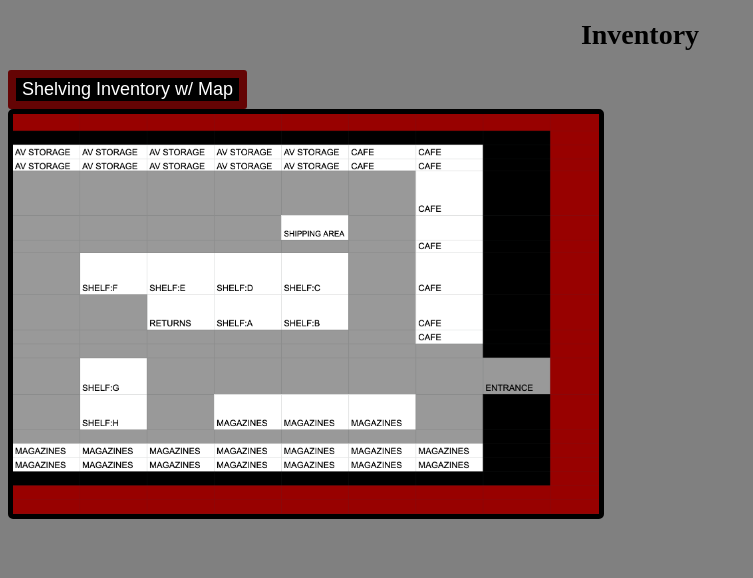
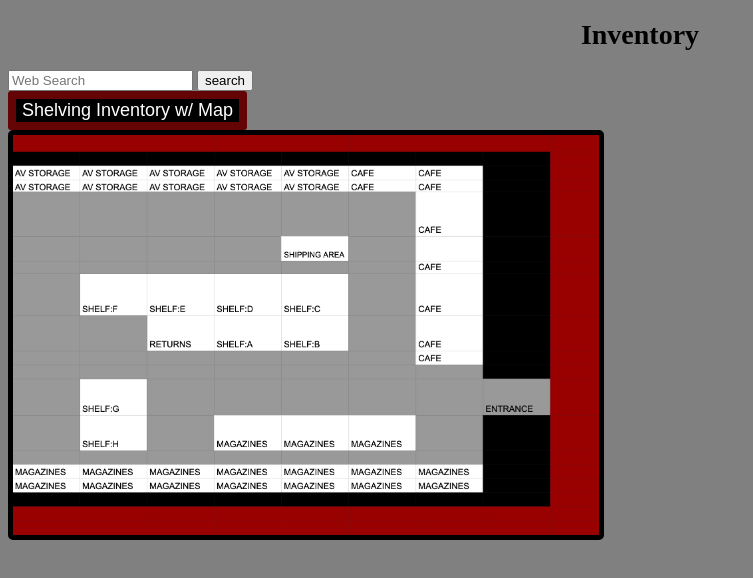
Before and after one commit to GradyDeReamer7602/YI-Inventory-Site, a plain HTML site: page index.html in a window 1280 px wide. Shown: the whole page, without its empty margins (0-753 px from the left). Drawn offline with Linux system fonts and the light colour scheme.

Commit message:
Searchbar

```diff
--- a/index.html
+++ b/index.html
@@ -8,6 +8,16 @@
 <body>
 
     <h1>Inventory</h1>
+
+    <div>
+        <form method="get" action="http://www.google.com/search">
+                <input type="text" placeholder="Web Search" name="q" size="20" class="input">
+                <input type="submit" value="search" class="searchbox">
+
+        </form>
+      <div class="clear"></div>
+      </div>
+    </div>
     <div>
         <a href="https://docs.google.com/spreadsheets/d/1cIAuQYkKAOuLFlGcmWRubAFt91COukXJwxCmGLIfJw8/edit#gid=0" target="_blank"
         ><button type="button">Shelving Inventory w/ Map</button></a>
@@ -15,6 +25,14 @@
         <img class="map" src="./images/download.png" />
         </div>
       </div>
+      </body>
 </body>
 
 </html>
+
+
+
+
+</style>
+</head>
+<body>
```
Also changed, not shown: index.css (line endings or trailing spaces).
